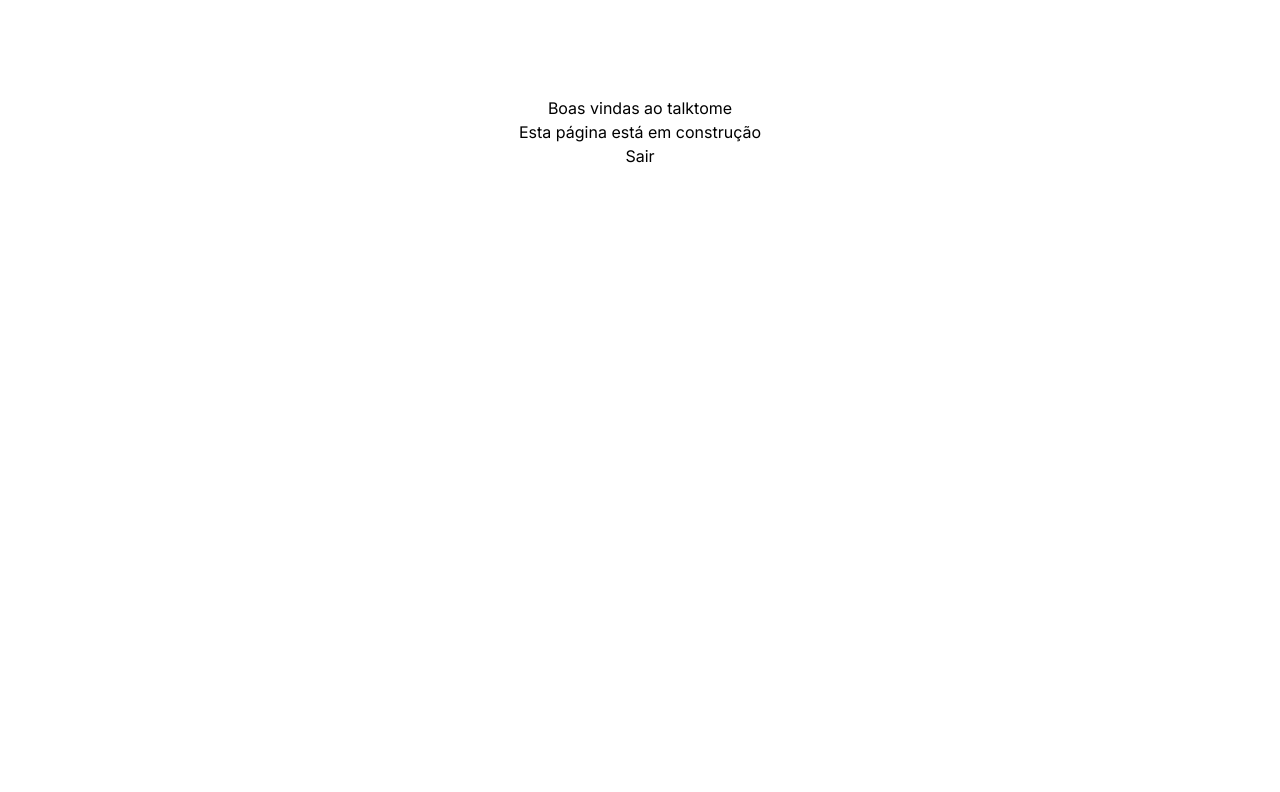
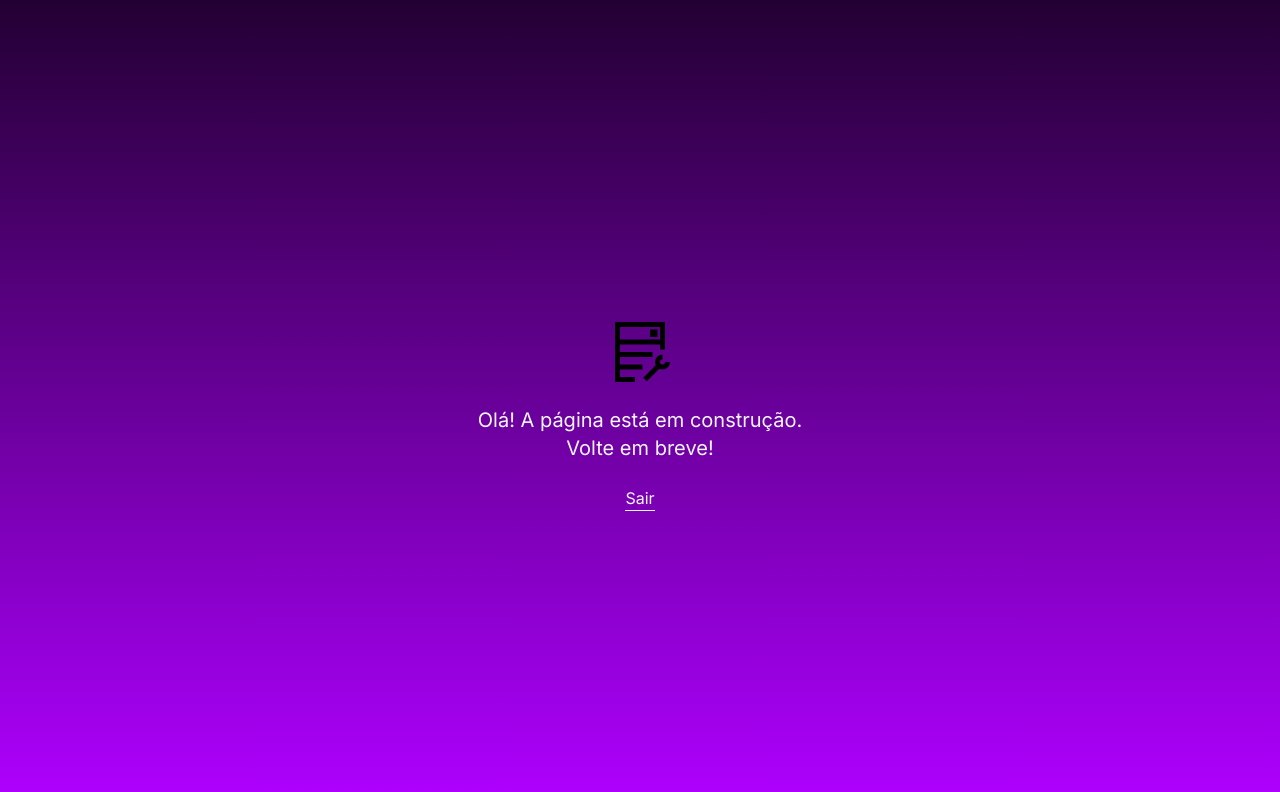
Before and after one commit to brunavarela/TalkToMe, a Next.js app in the folder talk-to-me-project/: page /pages/dashboard in a window 1280 px wide. Shown: the top 792 px of the page. Built offline with nearby package versions, Linux system fonts and the light colour scheme.

Commit message:
chore: create preview dashboard

```diff
--- a/talk-to-me-project/src/app/pages/dashboard/page.tsx
+++ b/talk-to-me-project/src/app/pages/dashboard/page.tsx
@@ -1,16 +1,26 @@
 import UsersList from "@/modules/users/components/users-list";
 import Link from "next/link";
+import { GrHostMaintenance } from "react-icons/gr";
 
 export default function Dashboard() {
   return (
-    <main className="flex min-h-screen flex-col items-center p-24">
-      <h1>Boas vindas ao talktome</h1>
-      <h2>Esta página está em construção</h2>
-
-      {/* Listar usuários cadastrados */}
-      {/* <UsersList/> */}
-
-      <Link href="/api/logout">Sair</Link>
-    </main>
+    <div className="flex flex-col min-h-screen bg-gradient-to-b from-background to-foreground">
+      <main className="flex-grow flex flex-col justify-center items-center md:mt-20">
+        <div className="flex flex-col text-center items-center space-y-6 text-primary mb-12">
+          <div className="text-6xl">
+            <GrHostMaintenance />
+          </div>
+          <div className="text-xl">
+            <h1>Olá! A página está em construção.</h1>
+            <h2>Volte em breve!</h2>
+          </div>
+          <div className="border-b border-primary">
+            <Link href="/api/logout">Sair</Link>
+          </div>
+        </div>
+      </main>
+    </div>
   );
 }
+
+// /* <UsersList/>
--- a/talk-to-me-project/src/modules/auth/components/signup-form.tsx
+++ b/talk-to-me-project/src/modules/auth/components/signup-form.tsx
@@ -41,7 +41,7 @@
               Já possui conta?
               <Link
                 href="/pages/sign-in"
-                className="ml-2  border-b border-primary"
+                className="ml-2 border-b border-primary"
               >
                 Entrar
               </Link>
```
